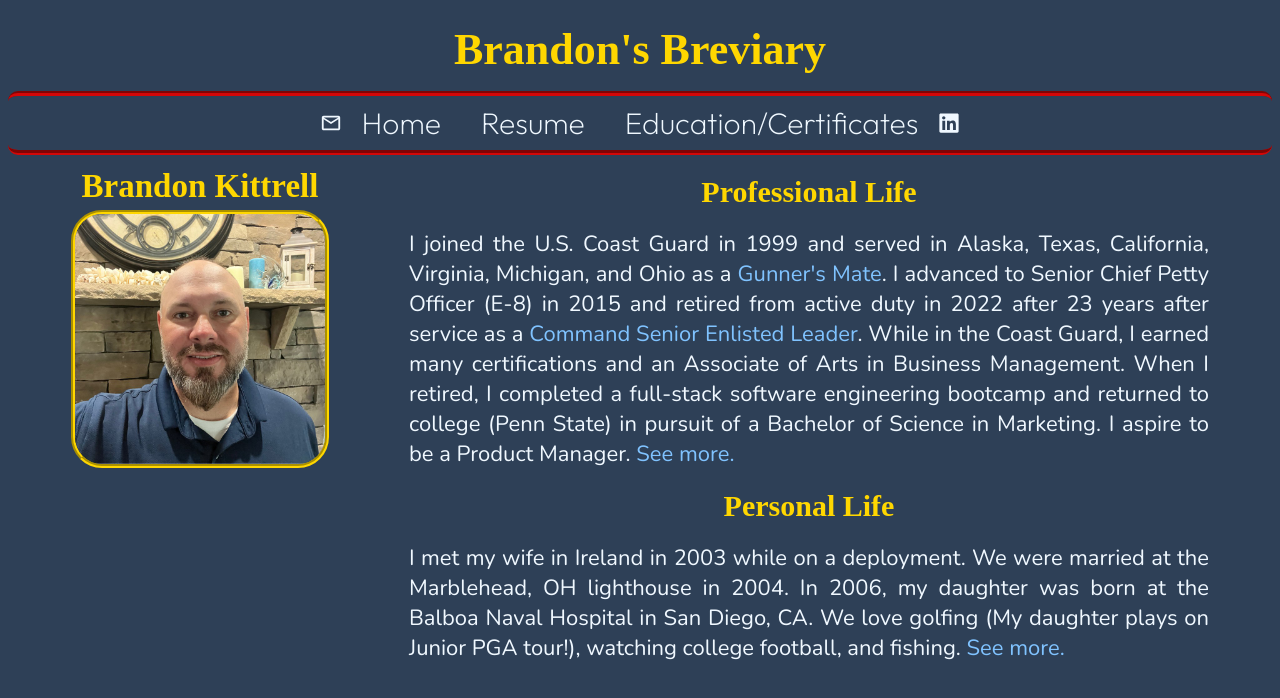
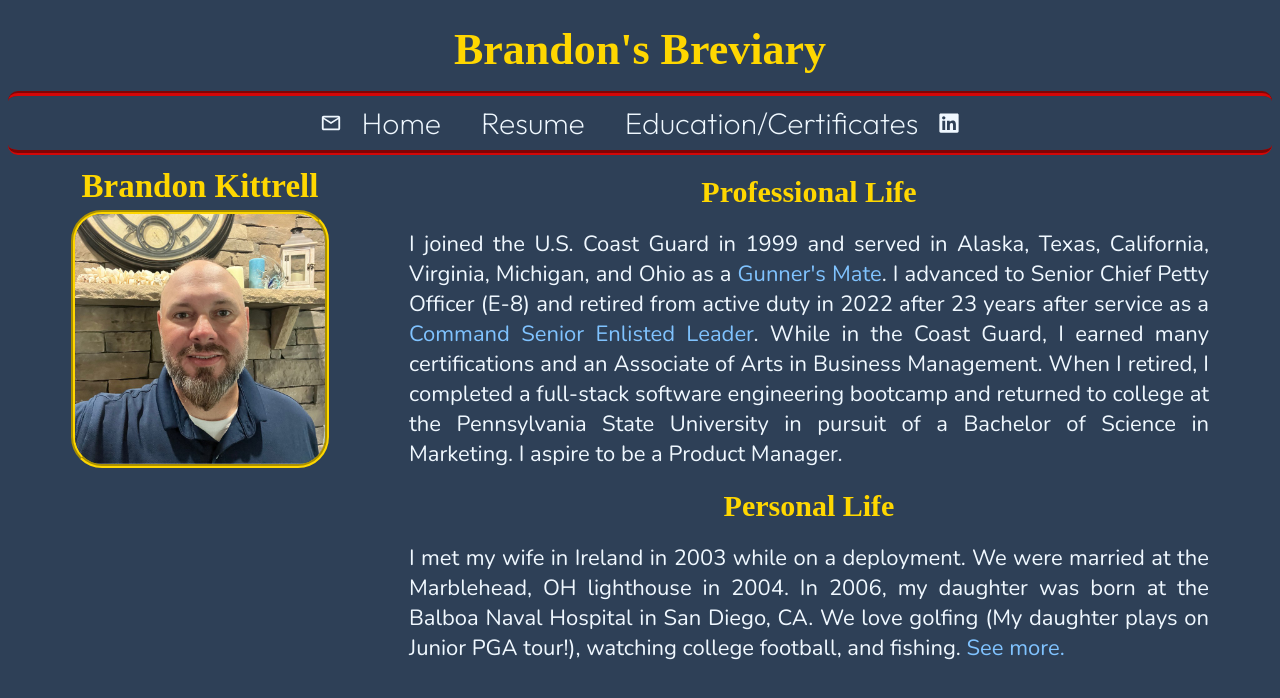
Before and after one commit to BRKittrell/Breviary2, a React (Create React App) app: page / in a window 1280 px wide. Shown: the top 698 px of the page. Built offline with nearby package versions, Linux system fonts and the light colour scheme; a web font is replaced by a local one.

Commit message:
edited resume link

```diff
--- a/src/pages/About.js
+++ b/src/pages/About.js
@@ -10,10 +10,10 @@ const About = () => {
           <h1>Professional Life</h1>
       <p className="aboutParagraph">
         I joined the U.S. Coast Guard in 1999 and served in Alaska, Texas, California, Virginia, Michigan, and Ohio as a  <a target="_blank" href="https://www.cool.osd.mil/uscg/moc/index.html?moc=gm&tab=overview">Gunner's Mate</a>.
-        I advanced to Senior Chief Petty Officer (E-8) in 2015 and retired from active duty in 2022 after 23 years after service as a <a target="_blank" href="https://www.cool.osd.mil/uscg/moc/index.html?moc=cg_csel&tab=overview">Command Senior Enlisted Leader</a>.
+        I advanced to Senior Chief Petty Officer (E-8) and retired from active duty in 2022 after 23 years after service as a <a target="_blank" href="https://www.cool.osd.mil/uscg/moc/index.html?moc=cg_csel&tab=overview">Command Senior Enlisted Leader</a>.
         While in the Coast Guard, I earned many certifications and an Associate of Arts in Business Management.
-        When I retired, I completed a full-stack software engineering bootcamp and returned to college (Penn State) in pursuit of a Bachelor of Science in Marketing.
-        I aspire to be a Product Manager. <Link to="personal">See more.</Link>
+        When I retired, I completed a full-stack software engineering bootcamp and returned to college at the Pennsylvania State University in pursuit of a Bachelor of Science in Marketing.
+        I aspire to be a Product Manager.
         </p>
         <h1>Personal Life</h1>
         <p className="aboutParagraph">
--- a/src/pages/Resume.js
+++ b/src/pages/Resume.js
@@ -4,13 +4,13 @@ const Resume = () => {
   return (
     <div className="resumeContainer">
       <a
-        href="https://docs.google.com/document/d/1HI4MHzuOKxgUNG_nrBDfiwdJikVuVU2N/edit?usp=sharing&ouid=109943883740572144728&rtpof=true&sd=true"
+        href="https://drive.google.com/file/d/1tB1DgjYfsrG68-rK3yaLRgoZXff3BsC0/preview"
         download="GFG"
       >
         {/* <button type="button">Download</button> */}
       </a>
       <iframe
-        src="https://drive.google.com/file/d/1K2T8q5eEytfhZzNBL6qTb5KVV-3hCQhD/preview"
+        src="https://drive.google.com/file/d/1cYcpnoCWpFUw1yQO0F_N3taR0Rue6YbS/preview"
         width="800"
         height="2000"
         allow="autoplay"
```
Also changed, not shown: 8 other files (tests, documents, lock files or other folders).
